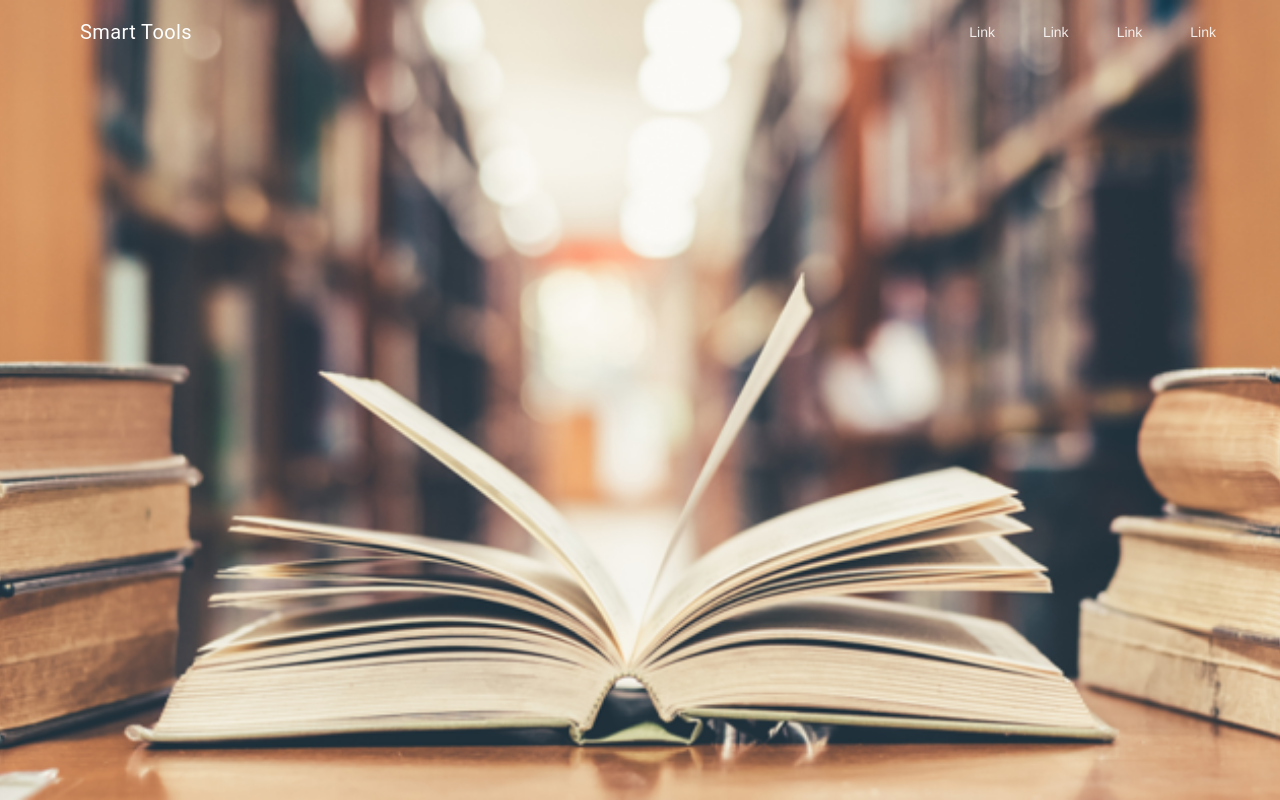
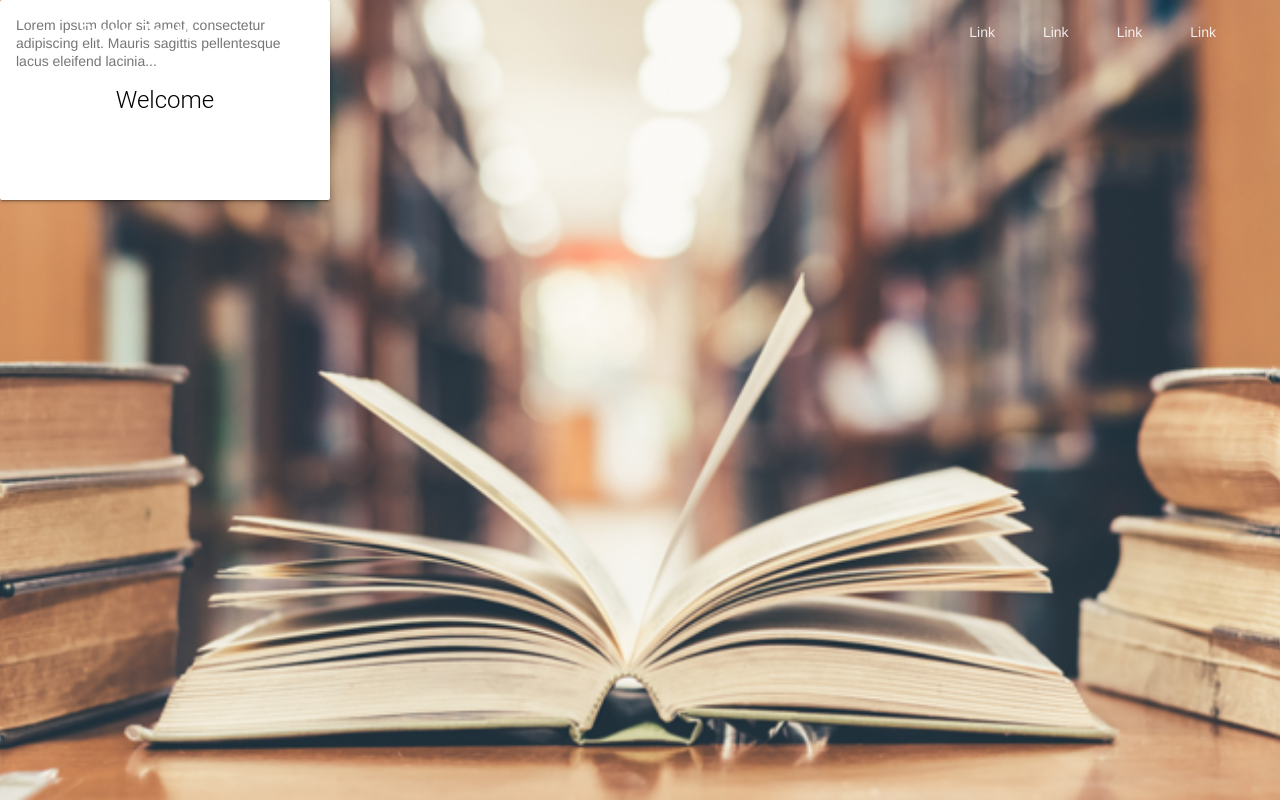
Before and after one commit to Johanna-liu16/Final-Project--Zaida-and-Johanna, a plain HTML site: page index.html in a window 1280 px wide. Drawn offline with nearby package versions, Linux system fonts and the light colour scheme.

Commit message:
edited css and index

```diff
--- a/css/style.css
+++ b/css/style.css
@@ -21,3 +21,14 @@ p {
       your background is light. */
   color: white;
 }
+
+.demo-card-wide mdl-card mdl-shadow--2dp {
+  position: relative;
+}
+
+.mdl-card__title {
+  position: absolute;
+  top: 50%;
+  left: 50%;
+  transform: translate(-50%, -50%);
+}
--- a/index.html
+++ b/index.html
@@ -48,8 +48,18 @@
           <a class="mdl-navigation__link" href="">Link</a>
         </nav>
       </div>
-      <main class="mdl-layout__content">
-      </main>
     </div>
+        <!-- Wide card with share menu button -->
+    <div class="demo-card-wide mdl-card mdl-shadow--2dp">
+      <div class="mdl-card__title">
+        <h2 class="mdl-card__title-text">Welcome</h2>
+      </div>
+      <div class="mdl-card__supporting-text">
+        Lorem ipsum dolor sit amet, consectetur adipiscing elit.
+        Mauris sagittis pellentesque lacus eleifend lacinia...
+      </div>
+    </div>
+    <main class="mdl-layout__content">
+    </main>
   </body>
 </html>
```
